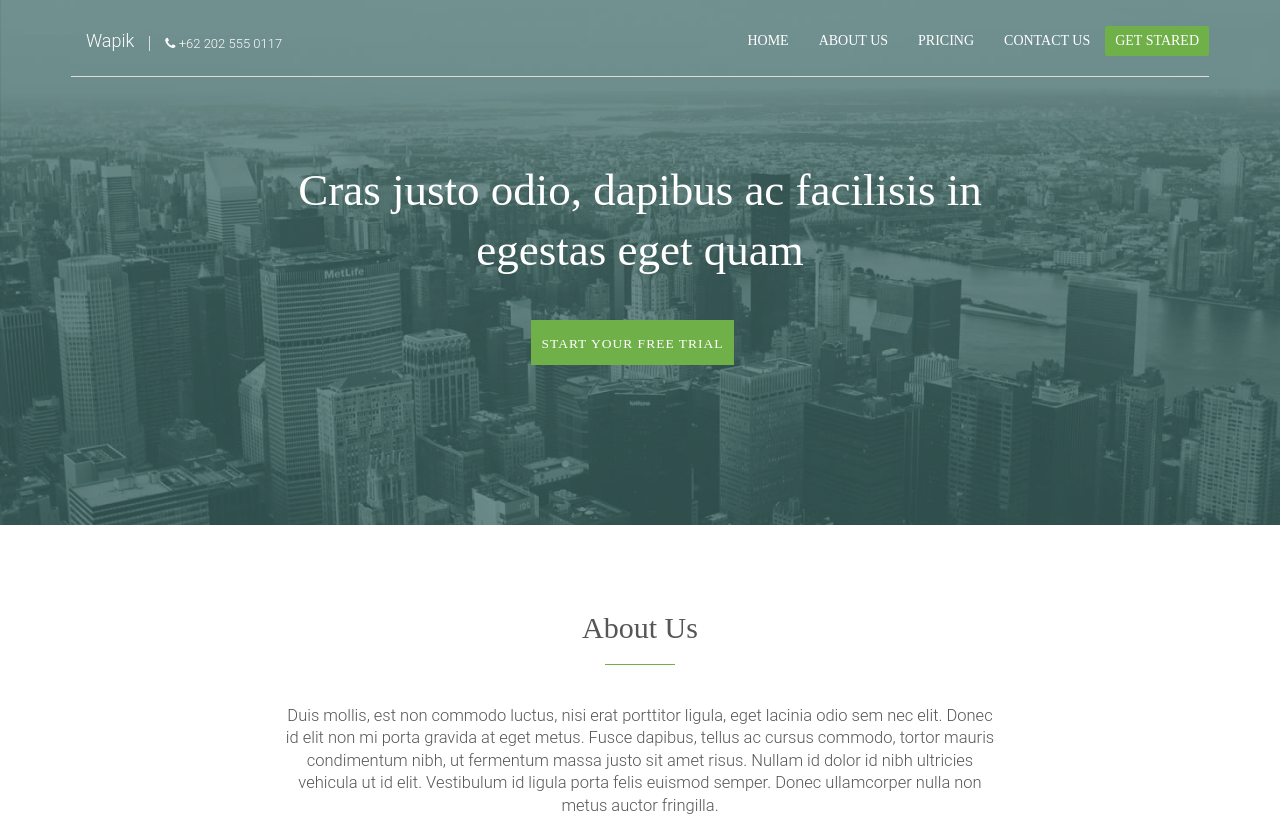
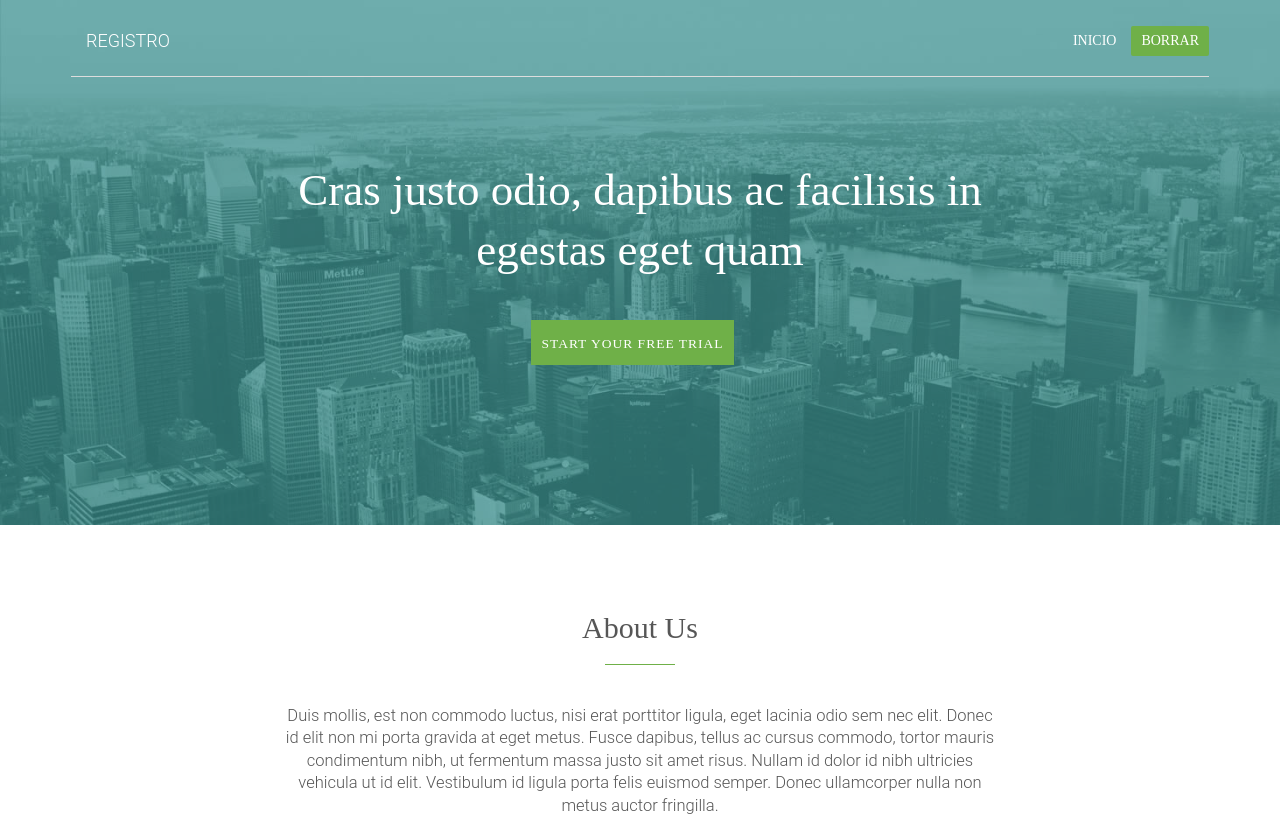
Before and after one commit to jeremi-adrian/CSRP, a plain HTML site: page aboutus.html in a window 1280 px wide. Shown: the top 820 px of the page. Drawn offline with Linux system fonts and the light colour scheme; files that its build step writes are made by us from their sources; files whose address does not match are found by name; a web font is replaced by a local one.

Commit message:
detalles de diseño

```diff
--- a/aboutus.html
+++ b/aboutus.html
@@ -49,10 +49,9 @@
 							<span class="icon-bar"></span>
 							<span class="icon-bar"></span>
 						  </button>
-						  <a class="navbar-brand our_logo" href="#">Wapik</a>
+						  <a class="navbar-brand our_logo" href="#">REGISTRO</a>
 							<div class="call_us">
-								<i class="fa fa-phone"></i>
-								+62 202 555 0117
+								<!--<i class="fa "></i>--><!-- barra de division -->
 							</div>
 						</div>
 
@@ -60,11 +59,10 @@
 						<div class="collapse navbar-collapse" id="bs-example-navbar-collapse-1">
 
 						  <ul class="nav navbar-nav navbar-right">
-							<li><a href="index.html">HOme</a></li>
-							<li><a href="aboutus.html">About Us</a></li>
-							<li><a href="pricing.html">Pricing</a></li>
-							<li><a href="contact.html">Contact Us</a></li>
-							<li><a href="#" style="background:#6FB048;color:#fff;border-radius:2px;padding:5px 10px;margin-top:10px;">Get Stared</a></li>
+							<li><a href="index.html">Inicio</a></li>
+							<li><a href="#" style="background:#6FB048;
+                            color:#fff;border-radius:2px;padding:5px 10px;
+                            margin-top:10px;">Borrar</a></li>
 						  </ul>
 						</div><!-- /.navbar-collapse -->
 					  </div><!-- /.container-fluid -->
--- a/css/style.css
+++ b/css/style.css
@@ -1158,7 +1158,7 @@
     background-size:cover;
 }
 .about_overlay{
-    background:rgba(47, 94, 94, 0.65);
+    background:rgba(42, 138, 138, 0.65);
     width:100%;
 }
 
```
Also changed, not shown: index.html (+6 -0 lines).
